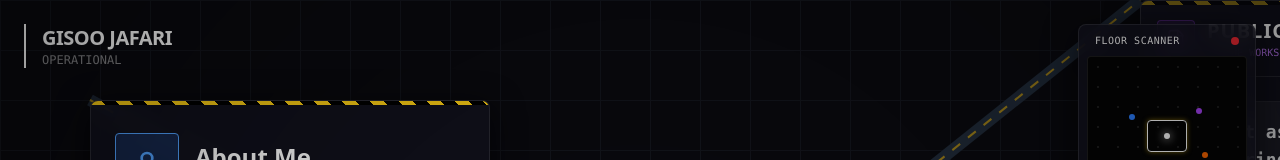
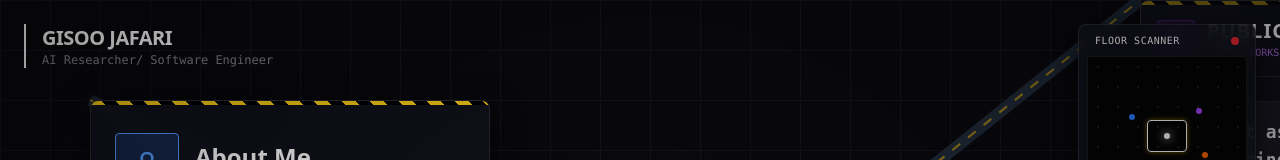
Before and after one commit to jgisoo/portfolio_SWE, a React (Vite) app: page / in a window 1280 px wide. Shown: the top 160 px of the page. Built offline with nearby package versions, Linux system fonts and the light colour scheme.

Commit message:
Rebuild production and update dist

```diff
--- a/App.tsx
+++ b/App.tsx
@@ -69,7 +69,7 @@ function App() {
       {/* Top Left Branding */}
       <div className="fixed top-6 left-6 z-40 pointer-events-none border-l-2 border-factory-cyan pl-4">
         <h2 className="text-xl font-bold tracking-tight uppercase">Gisoo Jafari</h2>
-        <p className="text-xs text-white/50 font-mono"> <span className="text-factory-cyan">OPERATIONAL</span></p>
+        <p className="text-xs text-white/50 font-mono"> <span className="text-factory-cyan">AI Researcher/ Software Engineer</span></p>
       </div>
     </div>
   );
```
Also changed, not shown: 2 other files (tests, documents, lock files or other folders).
